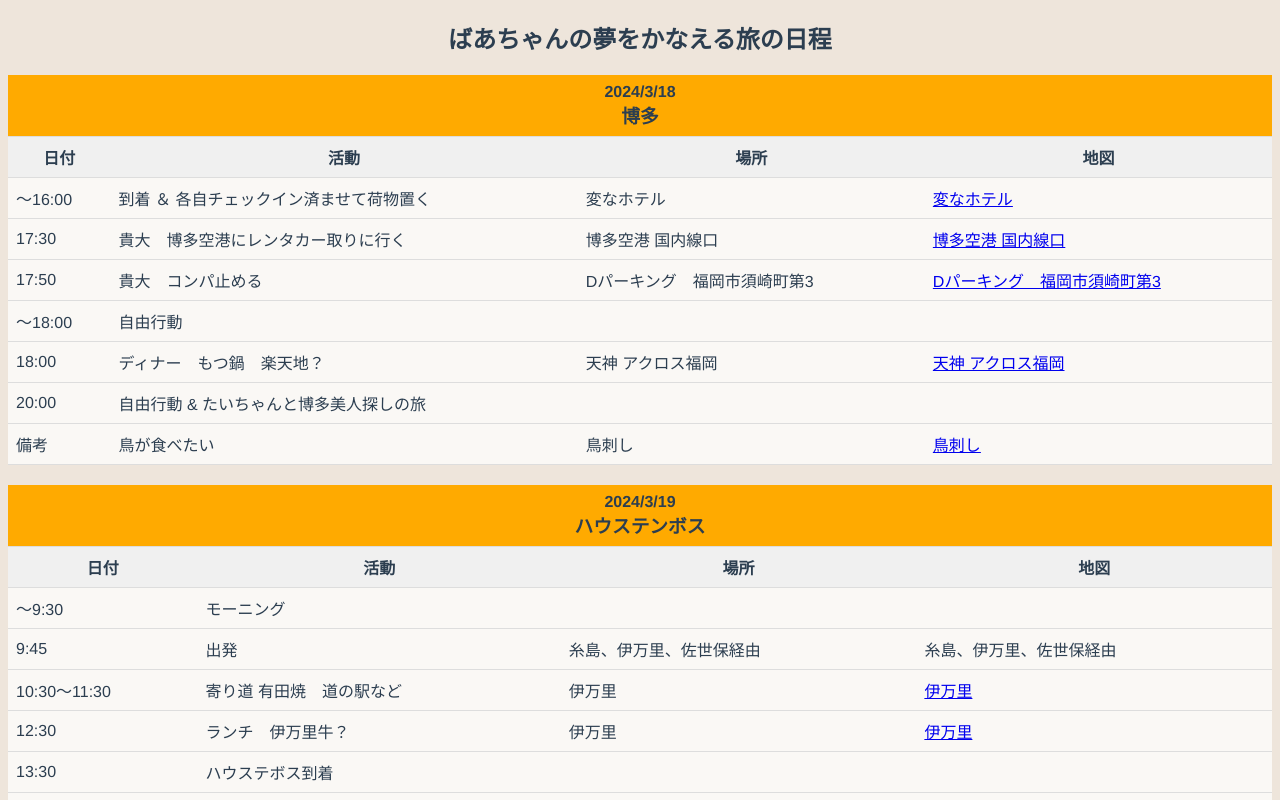
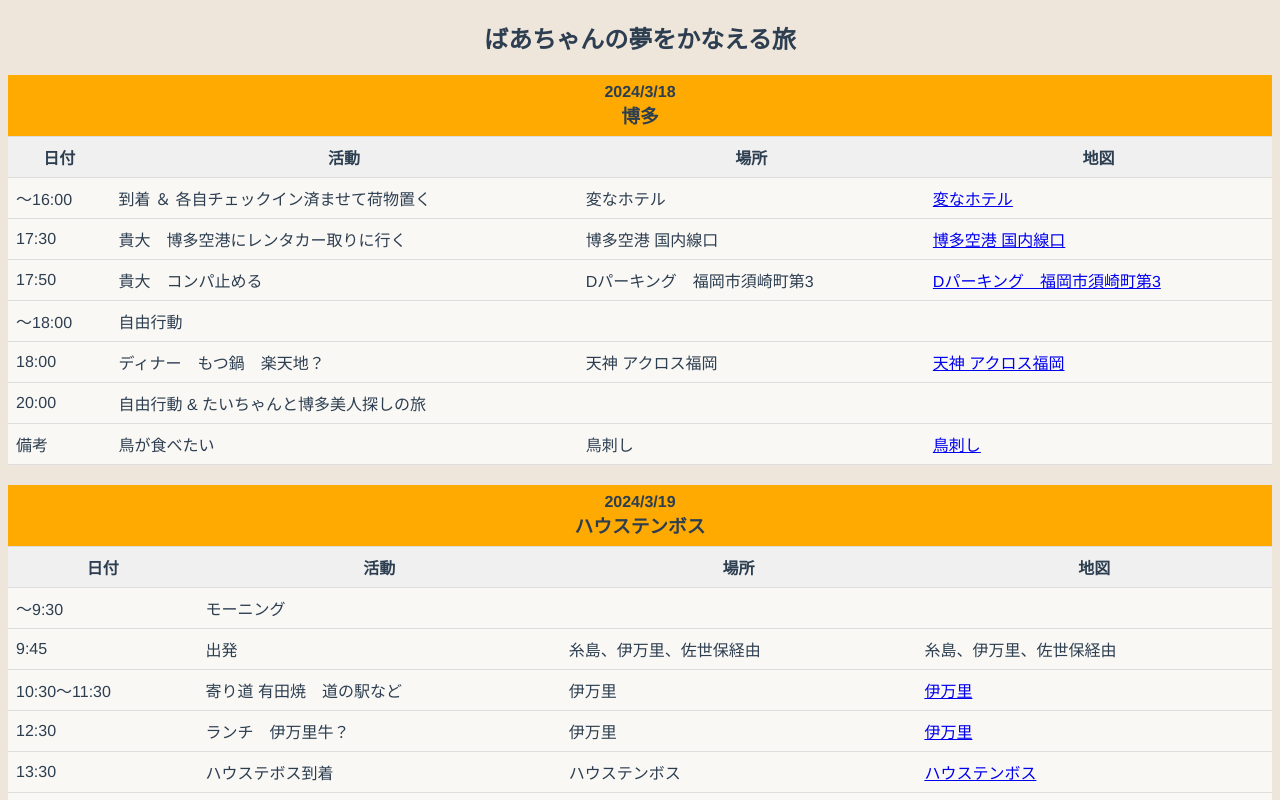
Before and after one commit to ueda-takahiro/travel-itinerary, a Vue app: page /#/ in a window 1280 px wide. Shown: the top 800 px of the page. Built offline with nearby package versions, Linux system fonts and the light colour scheme.

Commit message:
スタイル修正

```diff
--- a/src/components/HelloWorld.vue
+++ b/src/components/HelloWorld.vue
@@ -1,6 +1,6 @@
 <template>
   <div>
-    <h2>ばあちゃんの夢をかなえる旅の日程</h2>
+    <h2>ばあちゃんの夢をかなえる旅</h2>
     <table ref="table1Ref" class="table component-container" :class="{ 'fadeInUp': isVisible1, 'fadeOut': !isVisible1 }">
       <thead>
       <tr>
@@ -35,7 +35,7 @@
       </tbody>
     </table>
 
-    <table ref="table2Ref" class="component-container" :class="{ 'fadeInUp': isVisible2, 'fadeOut': !isVisible2 }">
+    <table ref="table2Ref" class="table component-container" :class="{ 'fadeInUp': isVisible2, 'fadeOut': !isVisible2 }">
       <thead>
       <tr>
         <th colspan="4" class="text-center header-title">
@@ -43,7 +43,7 @@
           <h3 class="m-0">ハウステンボス</h3>
         </th>
       </tr>
-      <tr>
+      <tr class="pc-only">
         <th class="text-center">日付</th>
         <th class="text-center">活動</th>
         <th class="text-center">場所</th>
@@ -52,10 +52,10 @@
       </thead>
       <tbody>
       <tr v-for="(item, index) in schedule2" :key="index">
-        <td>{{ item.time }}</td>
-        <td>{{ item.activity }}</td>
-        <td>{{ item.location }}</td>
-        <td>
+        <td data-label="日付">{{ item.time }}</td>
+        <td data-label="活動">{{ item.activity }}</td>
+        <td data-label="場所">{{ item.location }}</td>
+        <td data-label="地図">
           <div v-if="item.location_link">
             <a target="_blank" :href="item.location_link">
               {{ item.location }}
@@ -69,7 +69,7 @@
       </tr>
       </tbody>
     </table>
-    <table ref="table3Ref" class="component-container" :class="{ 'fadeInUp': isVisible3, 'fadeOut': !isVisible3 }">
+    <table ref="table3Ref" class="table component-container" :class="{ 'fadeInUp': isVisible3, 'fadeOut': !isVisible3 }">
       <thead>
       <tr>
         <th colspan="4" class="text-center header-title">
@@ -77,7 +77,7 @@
           <h3 class="m-0">長崎</h3>
         </th>
       </tr>
-      <tr>
+      <tr class="pc-only">
         <th class="text-center">日付</th>
         <th class="text-center">活動</th>
         <th class="text-center">場所</th>
@@ -86,10 +86,10 @@
       </thead>
       <tbody>
       <tr v-for="(item, index) in schedule3" :key="index">
-        <td>{{ item.time }}</td>
-        <td>{{ item.activity }}</td>
-        <td>{{ item.location }}</td>
-        <td>
+        <td data-label="日付">{{ item.time }}</td>
+        <td data-label="活動">{{ item.activity }}</td>
+        <td data-label="場所">{{ item.location }}</td>
+        <td data-label="地図">
           <div v-if="item.location_link">
             <a target="_blank" :href="item.location_link">
               {{ item.location }}
@@ -130,8 +130,8 @@ const schedule2 = ref([
   {time: '9:45', activity: '出発', location: '糸島、伊万里、佐世保経由'},
   {time: '10:30〜11:30', activity: '寄り道 有田焼　道の駅など', location: '伊万里', location_link: 'https://maps.app.goo.gl/72DG7h21JbkWwGp68'},
   {time: '12:30', activity: 'ランチ　伊万里牛？', location: '伊万里', location_link: 'https://maps.app.goo.gl/Zc19UBLtYFKyvRwQ7'},
-  {time: '13:30', activity: 'ハウステボス到着', location: ''},
-  {time: '', activity: 'ディナー　ちゃんぽん？', location: '佐世保かハウステンボス'},
+  {time: '13:30', activity: 'ハウステボス到着', location: 'ハウステンボス', location_link: 'https://maps.app.goo.gl/ptTznrkm1kbgArnJA'},
+  {time: '', activity: 'ディナー　ちゃんぽん？', location: '佐世保かハウステンボス内', location_link: 'https://maps.app.goo.gl/qUFwgJTSLjSYWsB1A'},
 ]);
 
 const schedule3 = ref([
```
